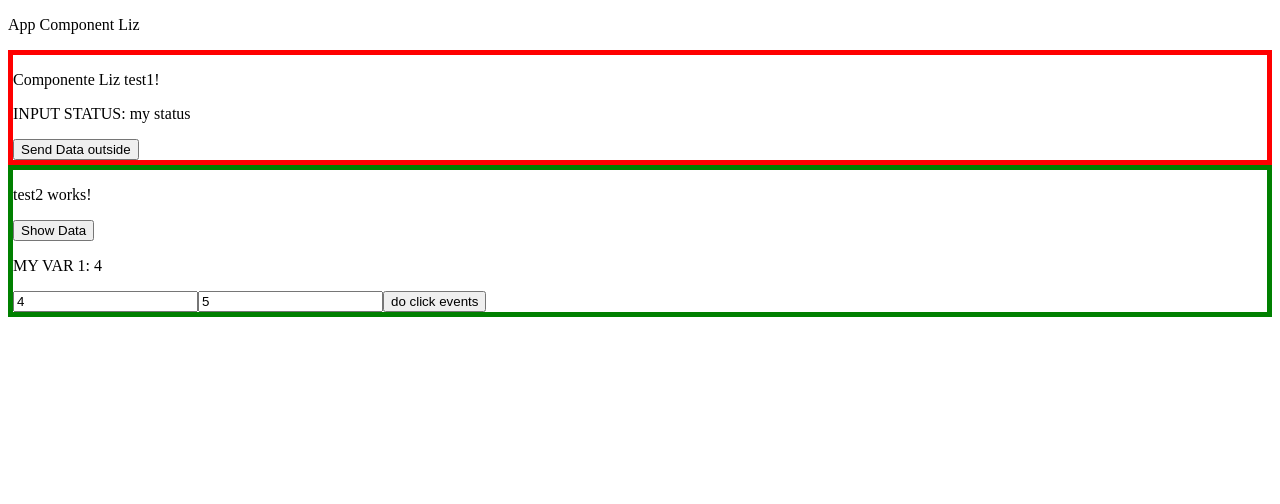
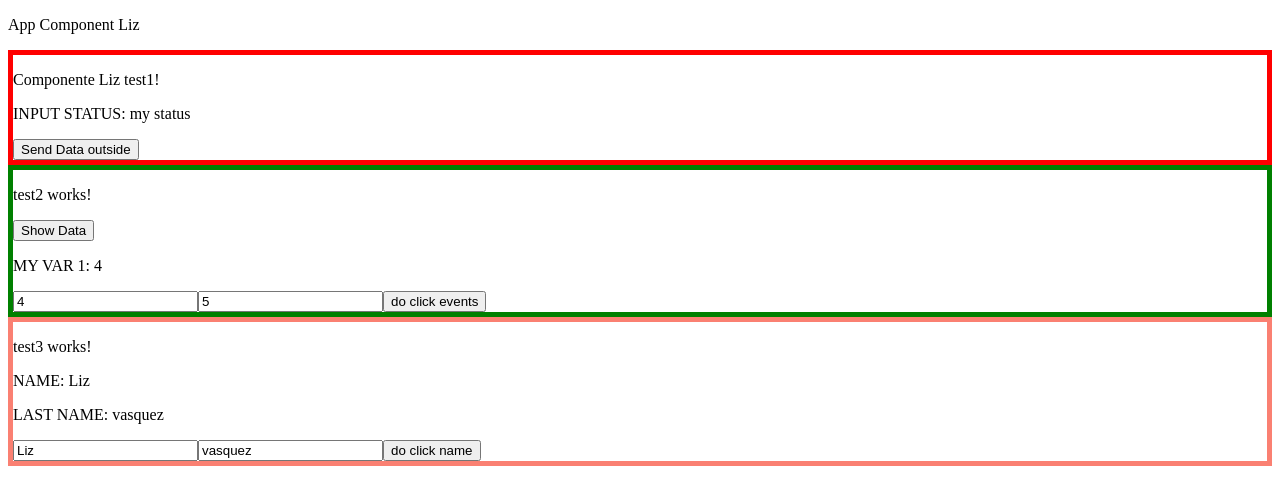
Before and after one commit to LizVasquez/angular-course-2021, an Angular app: page / in a window 1280 px wide. Shown: the top 504 px of the page. Built offline with nearby package versions, Linux system fonts and the light colour scheme.

Commit message:
08/10/21 name with banana box

```diff
--- a/src/app/app.component.html
+++ b/src/app/app.component.html
@@ -11,3 +11,5 @@
  lastName="Vasquez"
  (onSendData)="printData($event)">
 </app-test2>
+
+<app-test3></app-test3>
--- a/src/app/app.module.ts
+++ b/src/app/app.module.ts
@@ -5,12 +5,14 @@ import { BrowserModule } from '@angular/platform-browser';
 import { AppComponent } from './app.component';
 import { Test1Component } from './test1/test1.component';
 import { Test2Component } from './test2/test2.component';
+import { Test3Component } from './test3/test3.component';
 
 @NgModule({
   declarations: [
     AppComponent,
     Test1Component,
-    Test2Component
+    Test2Component,
+    Test3Component
   ],
   imports: [
     BrowserModule,
--- a/src/app/test2/test2.component.ts
+++ b/src/app/test2/test2.component.ts
@@ -5,7 +5,7 @@ import { Component, EventEmitter, Input, OnInit, Output } from '@angular/core';
   templateUrl: './test2.component.html',
   styleUrls: ['./test2.component.scss']
 })
-export class Test2Component implements OnInit {
+export class Test2Component {
 
   @Input() name: string;
   @Input() lastName: string;
--- /dev/null
+++ b/src/app/test3/test3.component.html
@@ -0,0 +1,14 @@
+<div style="border: 5px salmon solid;">
+<p>test3 works!</p>
+
+<p> NAME: {{var1}}</p>
+<p> LAST NAME: {{var2}}</p>
+
+<input type= "text" [(ngModel)]="var1">
+<input type= "text" [(ngModel)]="var2">
+
+<button id="button"
+(click)="test4($event)">
+do click name </button>
+
+</div>
--- /dev/null
+++ b/src/app/test3/test3.component.ts
@@ -0,0 +1,20 @@
+import { Component, OnInit } from '@angular/core';
+
+@Component({
+  selector: 'app-test3',
+  templateUrl: './test3.component.html',
+  styleUrls: ['./test3.component.css']
+})
+export class Test3Component{
+
+  var1 = 'Liz';
+  var2 = 'vasquez';
+
+  constructor() { }
+
+  test4(event){
+    console.log('Data:', this.var1 + ' ' + this.var2);
+
+  }
+
+}
```
Also changed, not shown: src/app/test3/test3.component.css (added).
